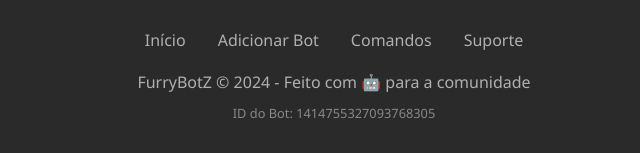
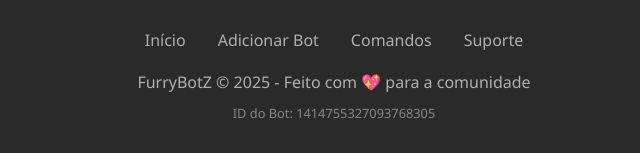
Before and after one commit to NewMatheusDC/FurryBotZ.github.io, a plain HTML site: page index.html in a window 1280 px wide. Shown: the part 4776-4929 px from the top of the page, 306-946 px from the left. Drawn offline with Linux system fonts and the light colour scheme.

Commit message:
Update index.html

```diff
--- a/index.html
+++ b/index.html
@@ -663,7 +663,7 @@
                 <a href="https://discord.gg/hhzJz3h5M9" target="_blank">Suporte</a>
             </div>
             <p style="margin-top: 1rem; color: #b0b0b0;">
-                FurryBotZ © 2024 - Feito com 🤖 para a comunidade
+                FurryBotZ © 2025 - Feito com 💖 para a comunidade
             </p>
             <p style="font-size: 0.8rem; color: #888; margin-top: 0.5rem;">
                 ID do Bot: 1414755327093768305
```
